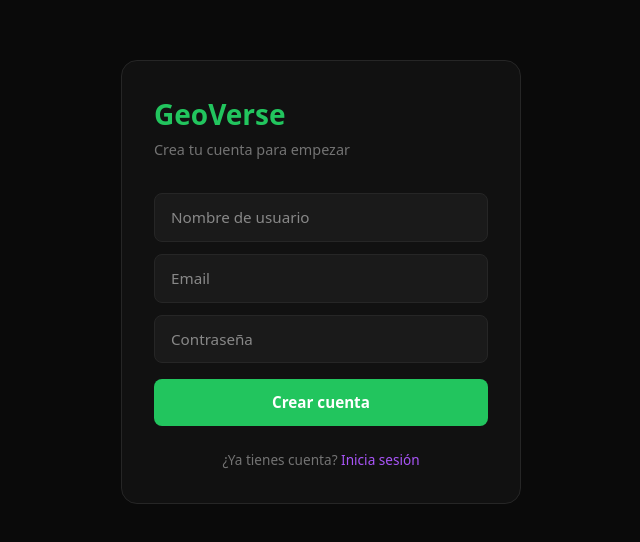
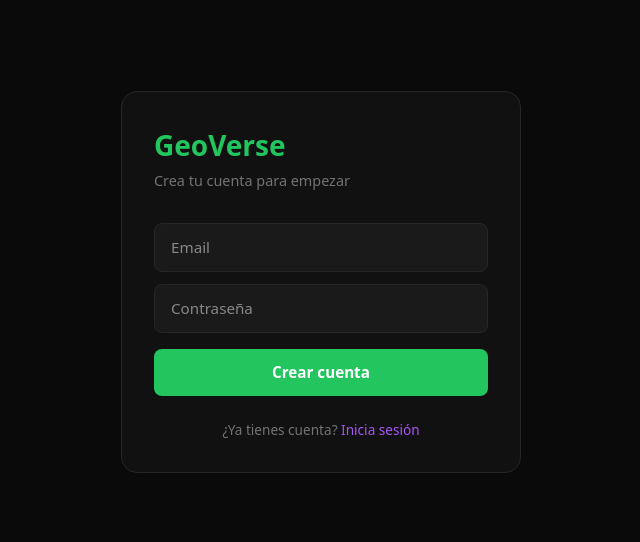
Before and after one commit to coranr25/geoverse, a React (Vite) app: page /register in a window 1280 px wide. Shown: the part 118-660 px from the top of the page, without its empty margins (319-959 px from the left). Built offline with nearby package versions, Linux system fonts and the light colour scheme; no server answers.

Commit message:
fix: eliminar campo username del registro

```diff
--- a/src/pages/Register.jsx
+++ b/src/pages/Register.jsx
@@ -6,12 +6,10 @@ function Register() {
   const navigate = useNavigate()
   const [email, setEmail] = useState('')
   const [password, setPassword] = useState('')
-  const [username, setUsername] = useState('')
   const [error, setError] = useState(null)
   const [loading, setLoading] = useState(false)
 
-  async function handleSubmit(e) {
-    e.preventDefault()
+  async function handleSubmit() {
     setLoading(true)
     setError(null)
 
@@ -40,13 +38,6 @@ function Register() {
         )}
 
         <div style={{ display: 'flex', flexDirection: 'column', gap: '0.75rem' }}>
-          <input
-            type="text"
-            placeholder="Nombre de usuario"
-            value={username}
-            onChange={(e) => setUsername(e.target.value)}
-            style={{ background: 'var(--bg-elevated)', color: 'var(--text-primary)', border: '1px solid var(--border)', borderRadius: '8px', padding: '0.75rem 1rem', fontSize: '0.95rem', outline: 'none' }}
-          />
           <input
             type="email"
             placeholder="Email"
```
